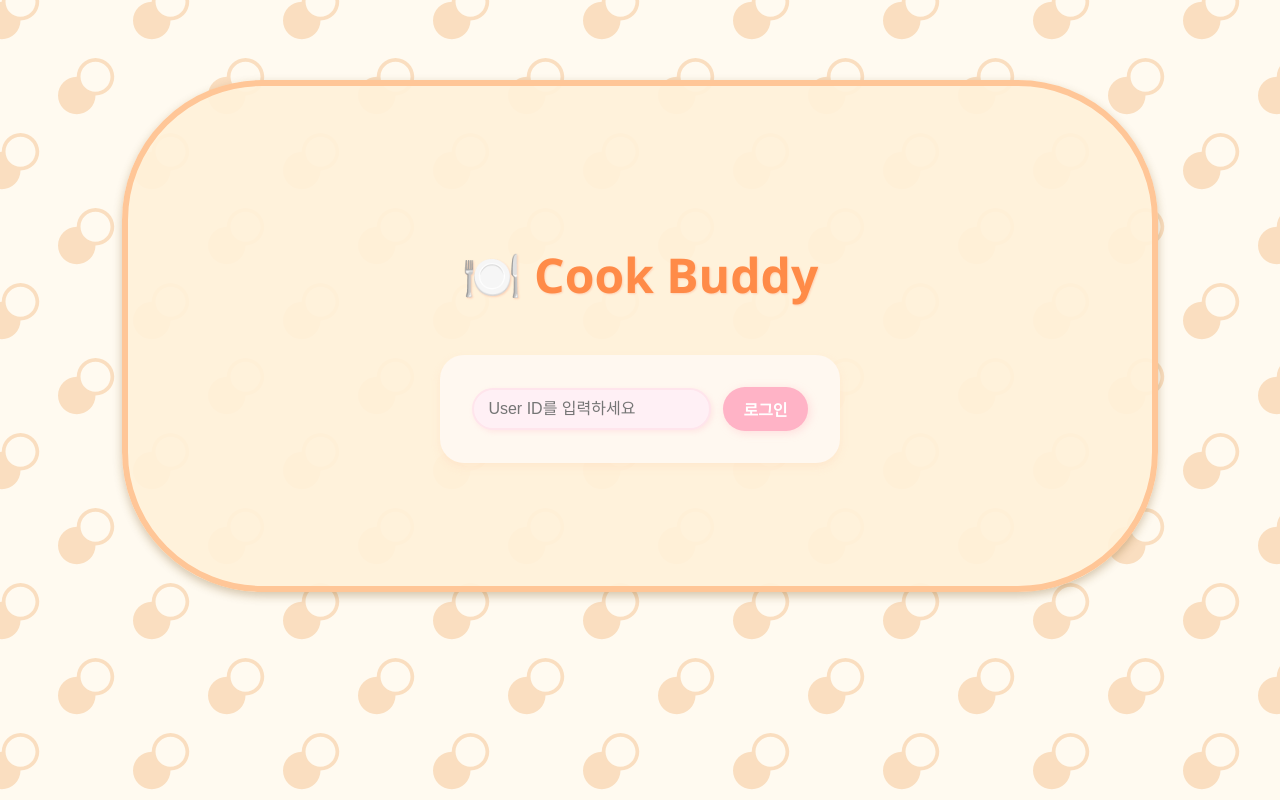
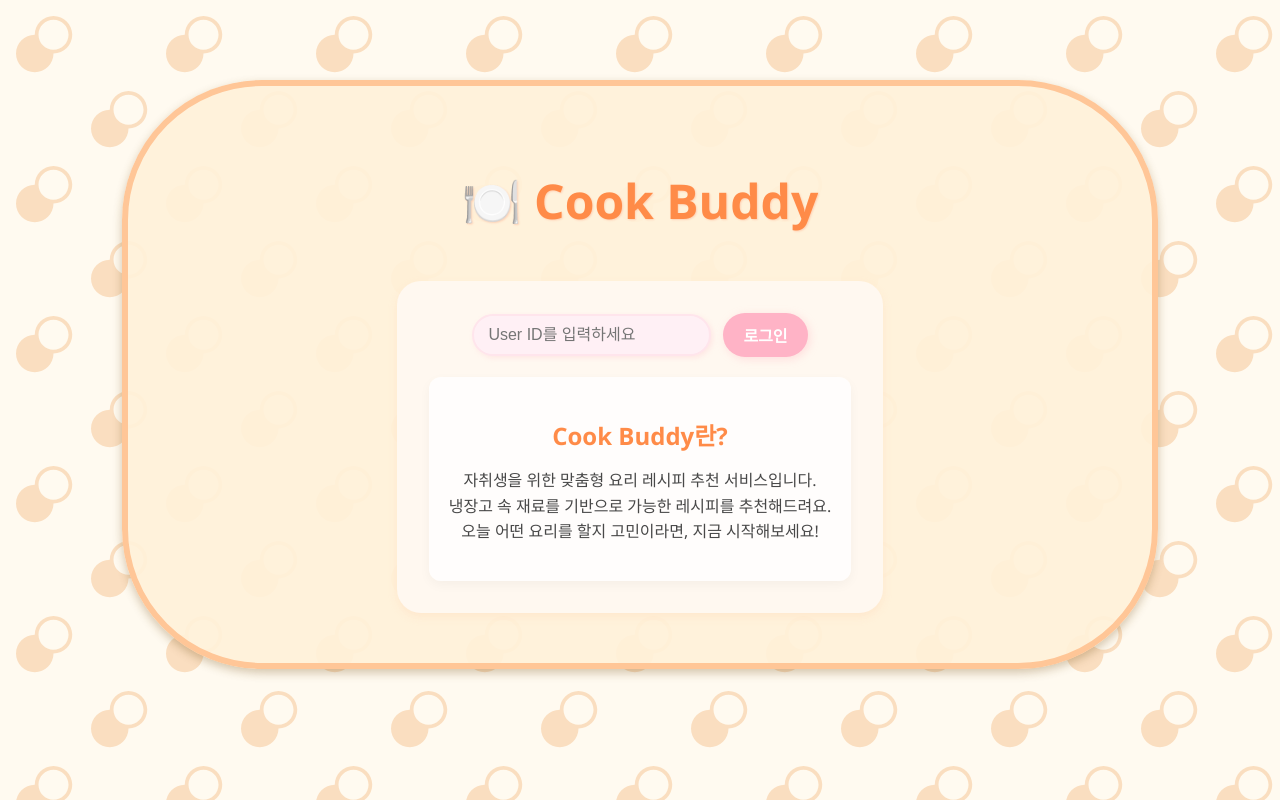
Before and after one commit to cha-mung/cook-buddy-gpt-service, a React (Create React App) app in the folder client/: page / in a window 1280 px wide. Built offline with nearby package versions, Linux system fonts and the light colour scheme.

Commit message:
메인에 설명글 추가

```diff
--- a/client/src/App.css
+++ b/client/src/App.css
@@ -50,16 +50,10 @@
   animation: fadeIn 0.8s ease-in;
   z-index: 1;
 
-      /* ✅ 하얀색, 두꺼운 테두리 추가 */
+  /* ✅ 하얀색, 두꺼운 테두리 추가 */
   border: 6px solid rgb(255, 198, 151);
   box-shadow: 0 4px 10px rgba(111, 76, 16, 0.3); /* 선택: 부드러운 그림자 */
 }
-
-@keyframes fadeIn {
-  from { opacity: 0; }
-  to { opacity: 1; }
-}
-
 
 /* 로그인 섹션 */
 .App-loginSection {
@@ -108,6 +102,38 @@
 .App-userBar button:hover {
   background-color: #ff9f68;
 }
+
+.App-description {
+  margin-top: 20px;
+  padding: 20px;
+  background: rgba(255, 255, 255, 0.8);
+  border-radius: 12px;
+  max-width: 500px;
+  margin-left: auto;
+  margin-right: auto;
+  text-align: center;
+  box-shadow: 0 4px 12px rgba(0, 0, 0, 0.04);
+  animation: fadeIn 0.6s ease-in-out;
+}
+
+.App-description h2 {
+  font-size: 1.5rem;
+  font-weight: bold;
+  color: #ff8b48;
+  margin-bottom: 10px;
+}
+
+.App-description p {
+  font-size: 1rem;
+  color: #484848;
+  line-height: 1.6;
+}
+
+@keyframes fadeIn {
+  from { opacity: 0; transform: translateY(10px); }
+  to { opacity: 1; transform: translateY(0); }
+}
+
 
 /* 앱 타이틀 */
 .App-title {
--- a/client/src/App.js
+++ b/client/src/App.js
@@ -137,6 +137,14 @@ function App() {
       {!userId ? (
         <main className="App-loginSection">
           <Login onLogin={handleLogin} />
+          <div className="App-description">
+            <h2>Cook Buddy란?</h2>
+            <p>
+              자취생을 위한 맞춤형 요리 레시피 추천 서비스입니다. <br />
+              냉장고 속 재료를 기반으로 가능한 레시피를 추천해드려요. <br />
+              오늘 어떤 요리를 할지 고민이라면, 지금 시작해보세요!
+            </p>
+          </div>
         </main>
       ) : (
         <main className="App-main">
```
